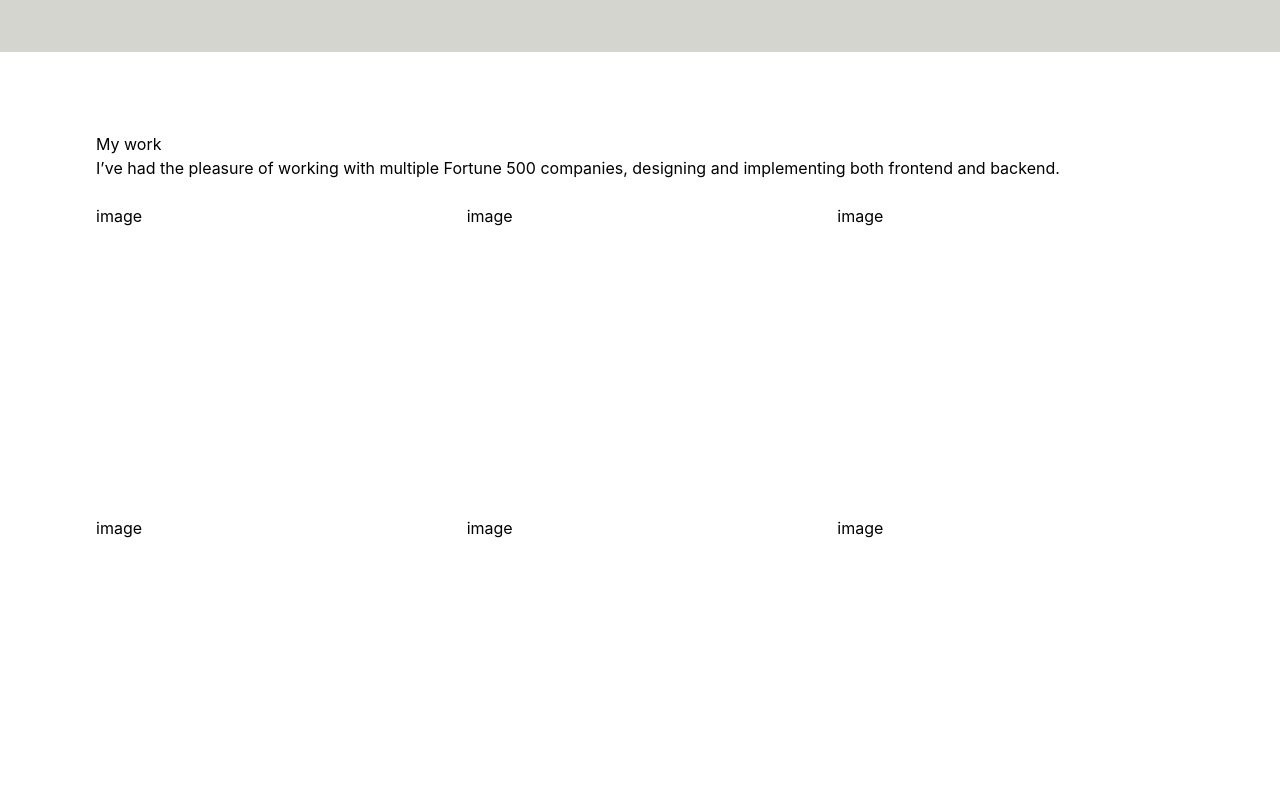
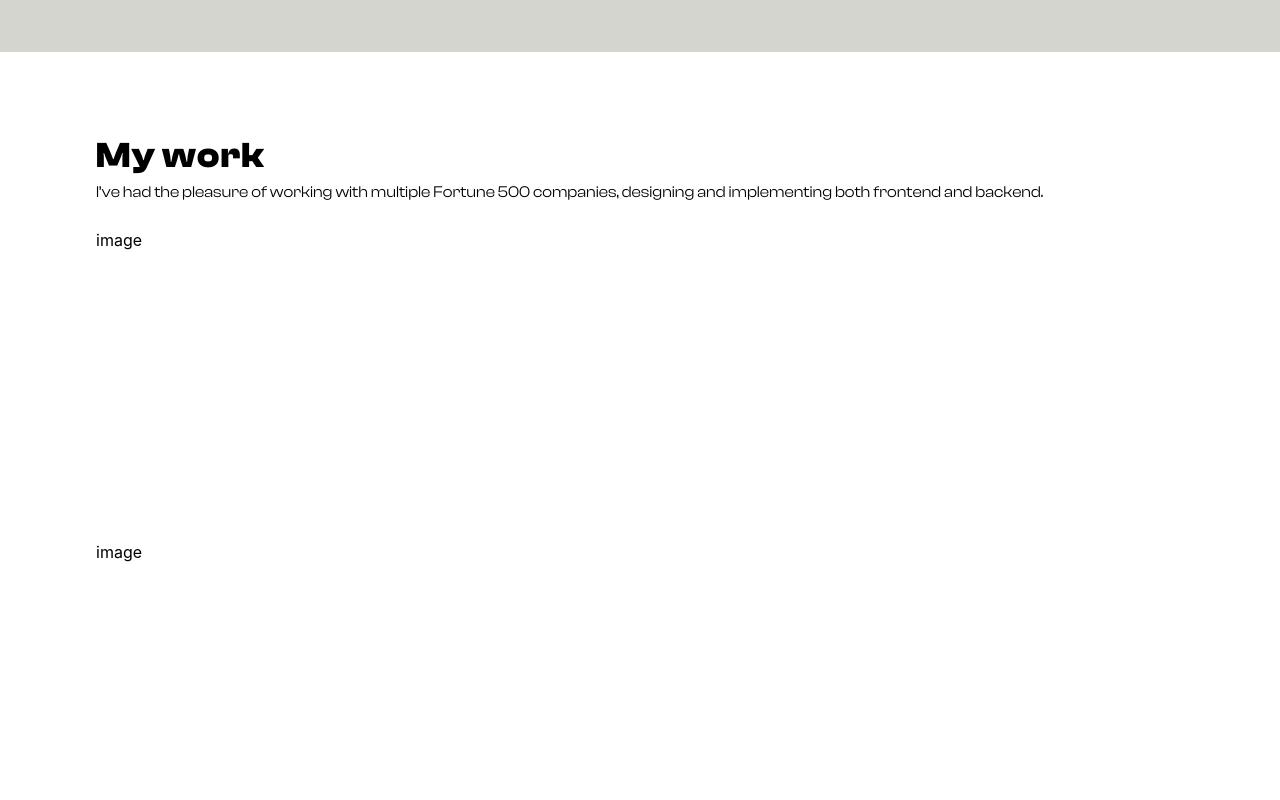
Before and after one commit to kaustav927/Portfolio2.0, a Next.js app in the folder portfolio2.0/: page / in a window 1280 px wide. Shown: the part 780-1580 px from the top of the page. Built offline with nearby package versions, Linux system fonts and the light colour scheme.

Commit message:
been a min

```diff
--- a/portfolio2.0/pages/Projects.tsx
+++ b/portfolio2.0/pages/Projects.tsx
@@ -6,10 +6,10 @@ function Projects() {
     <div>
       <div className="container mt-64 flex justify-between items-center mx-auto p-8 md:px-14 lg:px-24 w-full">
 			<section className="w-full">
-				<h2 id="work" className="secondary-title">My work</h2>
-				<p className="section-paragraph">I’ve had the pleasure of working with multiple Fortune 500 companies, designing and implementing both frontend and backend.</p>
+				<h2 id="work" className="text-2xl font-cd-bold">My work</h2>
+				<p className="font-cd-regular">I’ve had the pleasure of working with multiple Fortune 500 companies, designing and implementing both frontend and backend.</p>
 
-				<div className="grid grid-cols-1 md:grid-cols-2 lg:grid-cols-3 gap-6 mt-6">
+				<div className="flex flex-col items-center gap-6 mt-6">
                     <div className ="w-full bg-nav h-36 lg:h-72 object-cover">image</div>
                     <div className ="w-full bg-nav h-36 lg:h-72 object-cover">image</div>
                     <div className ="w-full bg-nav h-36 lg:h-72 object-cover">image</div>
--- a/portfolio2.0/tsconfig.json
+++ b/portfolio2.0/tsconfig.json
@@ -23,7 +23,7 @@
     "next-env.d.ts",
     "**/*.ts",
     "**/*.tsx"
-, "components/Navbar.js"  ],
+, "components/Navbar.js", "components/Navbar.jsx"  ],
   "exclude": [
     "node_modules"
   ]
```
